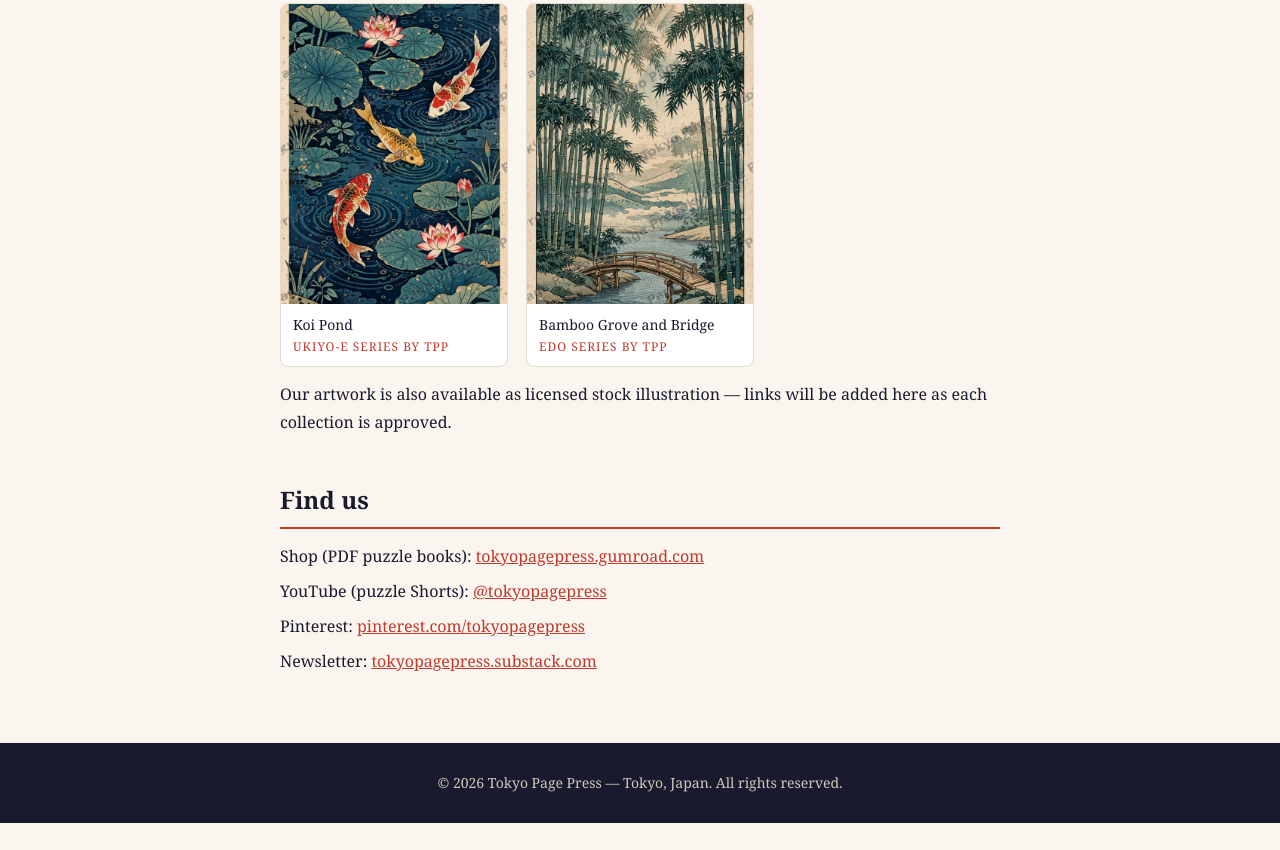
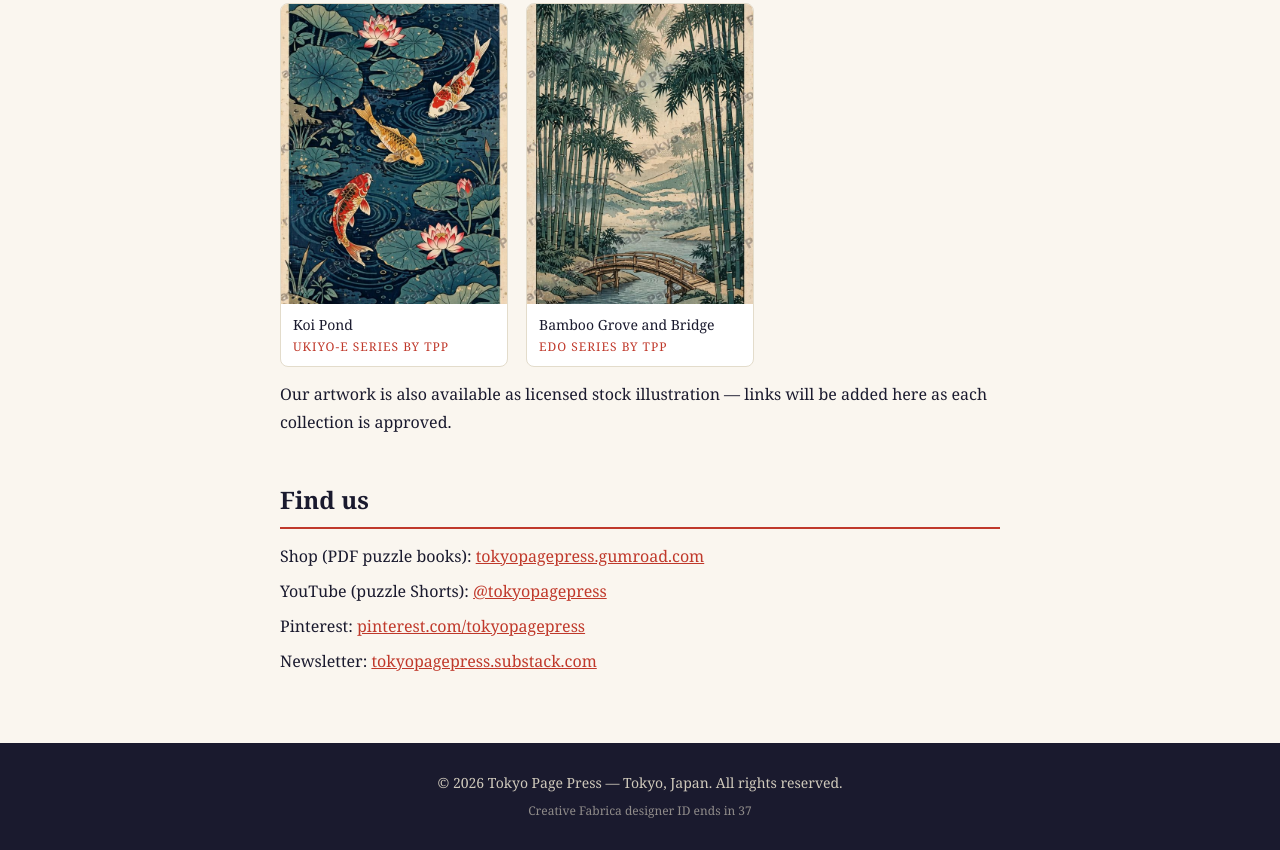
Before and after one commit to tokyopagepress/tokyopagepress.github.io, a plain HTML site: page index.html in a window 1280 px wide. Shown: the part 3004-3854 px from the top of the page. Before the commit the page ends 3827 px from the top, so only its background shows below. Drawn offline with Linux system fonts and the light colour scheme.

Commit message:
Add files via upload

```diff
--- a/index.html
+++ b/index.html
@@ -124,6 +124,7 @@
 </main>
 <footer>
   © 2026 Tokyo Page Press — Tokyo, Japan. All rights reserved.
+  <p style="font-size:12px; opacity:.65; margin-top:6px;">Creative Fabrica designer ID ends in 37</p>
 </footer>
 </body>
 </html>
```
